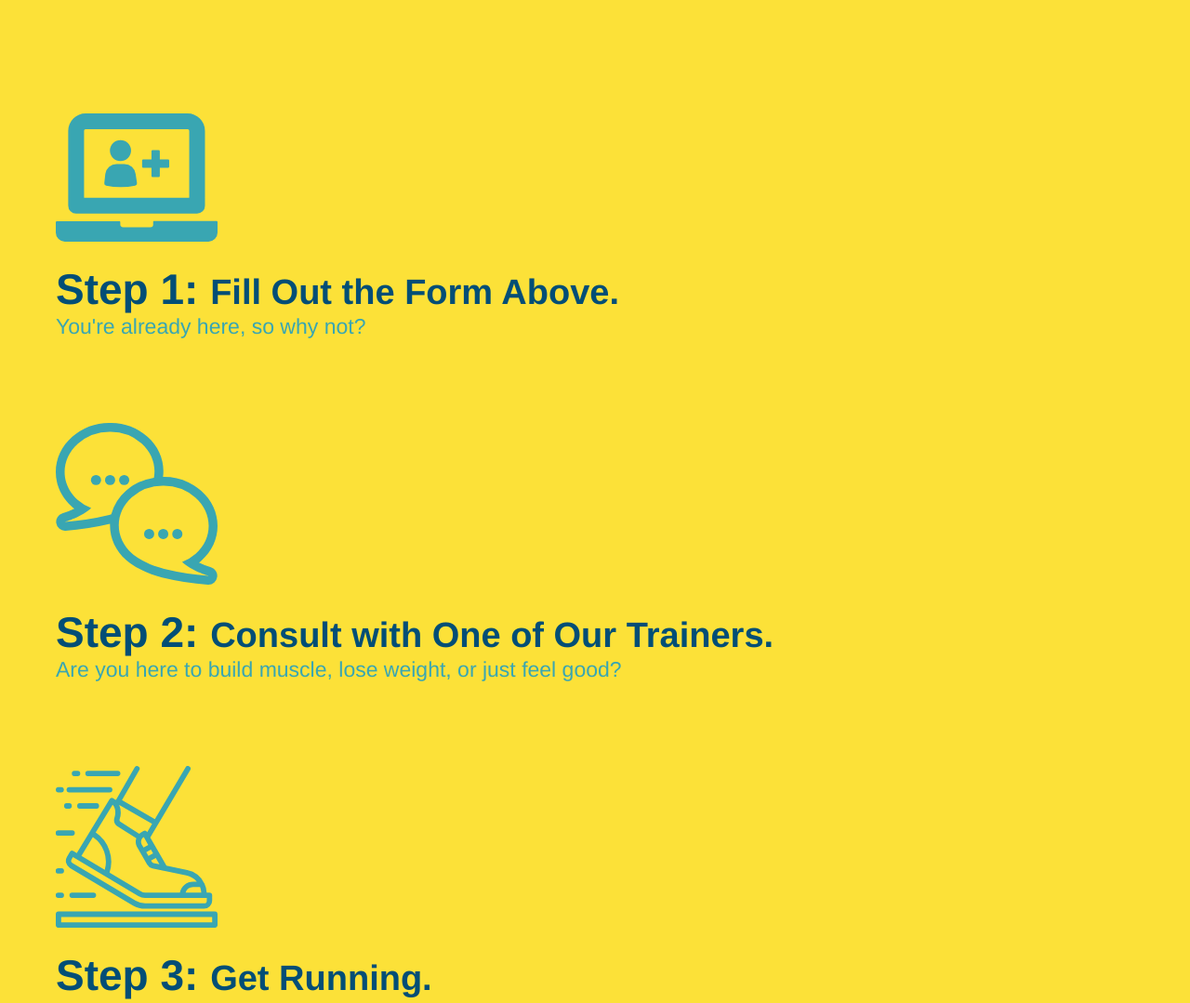
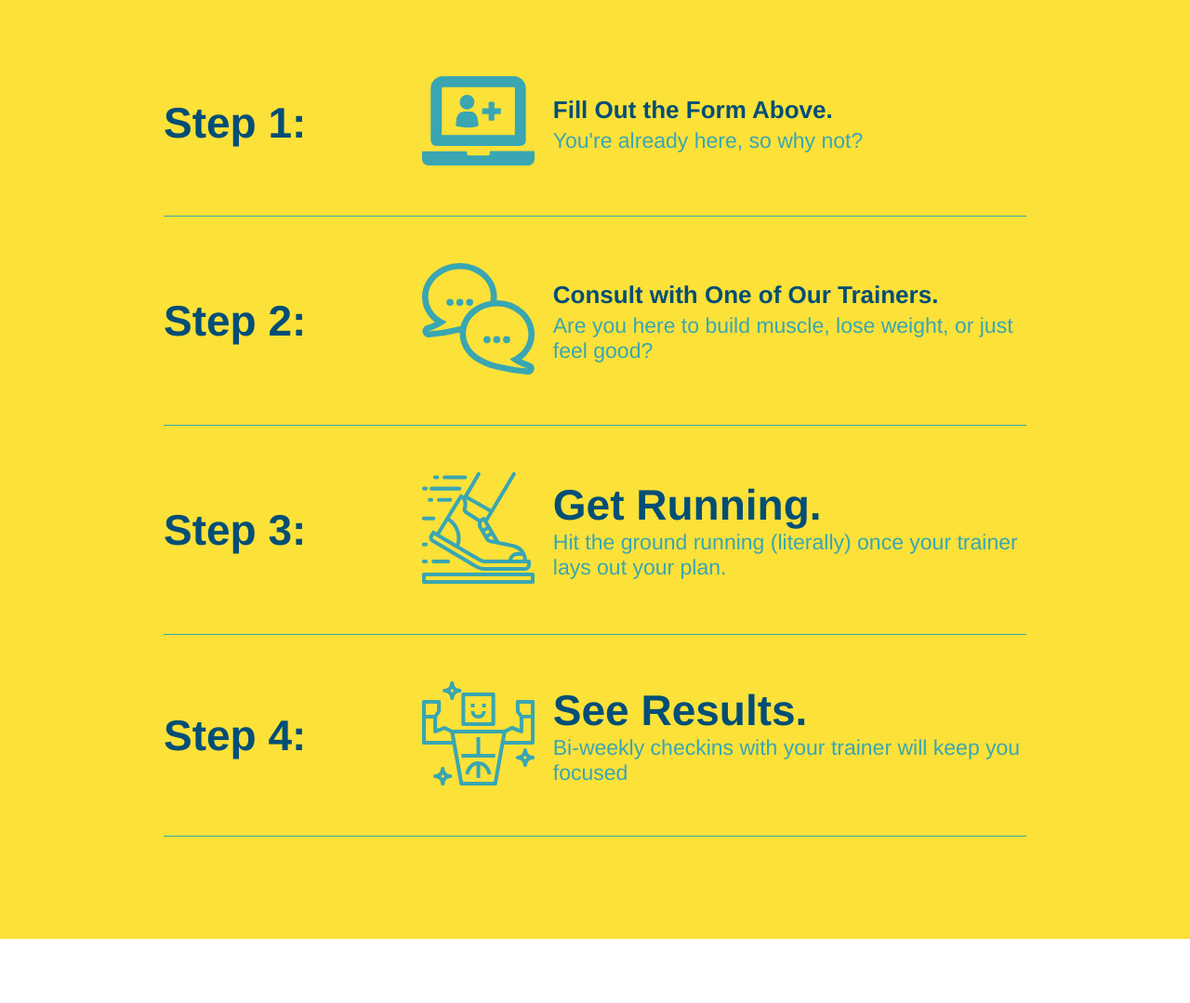
Before and after one commit to aburpee/run_buddy, a plain HTML site: page index.html in a window 1280 px wide. Shown: the part 1261-2340 px from the top of the page at 93% size. Drawn offline with Linux system fonts and the light colour scheme.

Commit message:
added flexbox to the steps

```diff
--- a/assets/css/style.css
+++ b/assets/css/style.css
@@ -141,24 +141,46 @@ section {
     background: #fce138;
     /* text-align: center; */
 }
-.steps div {
-    margin-bottom: 80px;
+.step {
+    margin: 50px auto;
+    padding-bottom: 50px;
+    width: 80%;
+    border-bottom: 1px solid #39a6b2;
+    display: flex;
+    flex-wrap: wrap;
+    align-items: center;
+    justify-content: space-between;
 }
-.steps img {
-    width: 15%;
-    margin: 10px 0;
-}
-.steps h3 {
+
+.step h3 {
     color: #024e76;
     font-size: 46px;
-    margin-top: 10px;
+    flex: 1 30%;
+}
+.step-text {
+    flex: 12;
+}
+.step-info {
+    flex: 2 70%;
+    display: flex;
+    flex-wrap: wrap;
+    align-items: center;
+}
+.step-image {
+    flex: 1 12%;
+    margin-right: 20px;
+}
+.step-image img {
+    max-width: 100%;
 }
 .steps p {
     color: #39a6b2;
     font-size: 23px;
 }
-.steps span {
-    font-size: 38px;
+.step-text h4 {
+    font-size: 26px;
+    line-height: 1.5;
+    color: #024e76;
 }
 .section-title {
     font-size: 55px;
--- a/index.html
+++ b/index.html
@@ -100,25 +100,53 @@
         <div class="flex-row">
             <h2 class="section-title secondary-border">What You Do</h2>
         </div>
-        <div>
+        <div class="step">
+            <h3>Step 1: </h3>
+            <div class="step-info">
+                <div class="step-image">
                     <img src="./assets/images/step-1.svg" alt=""/>
-            <h3>Step 1: <span>Fill Out the Form Above.</span></h3>
+                </div>
+                <div class="step-text">
+                    <h4>Fill Out the Form Above.</h4>
                     <p>You're already here, so why not?</p>
                 </div>
-        <div>
+            </div>
+        </div>
+        <div class="step">
+            <h3>Step 2: </h3>
+            <div class="step-info">
+                <div class="step-image">
                     <img src="./assets/images/step-2.svg" alt=""/>
-            <h3>Step 2: <span>Consult with One of Our Trainers.</span></h3>
+                </div>
+                <div class="step-text">
+                    <h4>Consult with One of Our Trainers.</h4>
                     <p>Are you here to build muscle, lose weight, or just feel good?</p>
                 </div>
-        <div>
+            </div>
+        </div>
+        <div class="step">
+            <h3>Step 3: </h3>
+            <div class="step-info">
+                <div class="step-image">
                     <img src="./assets/images/step-3.svg" alt=""/>
-            <h3>Step 3: <span>Get Running.</span></h3>
+                </div>
+                <div class="step-text">
+                    <h3>Get Running.</h3>
                     <p>Hit the ground running (literally) once your trainer lays out your plan.</p>
                 </div>
-        <div>
+            </div>
+        </div>
+        <div class="step">
+            <h3>Step 4: </h3>
+            <div class="step-info">
+                <div class="step-image">
                     <img src="./assets/images/step-4.svg" alt=""/>
-            <h3>Step 4: <span>See Results.</span></h3>
+                </div>
+                <div class="step-text">
+                    <h3>See Results.</h3>
                     <p>Bi-weekly checkins with your trainer will keep you focused</p>
+                </div>
+            </div>
         </div>
     </section>
 
```
Lines whose indentation alone changed are shown as unchanged.
